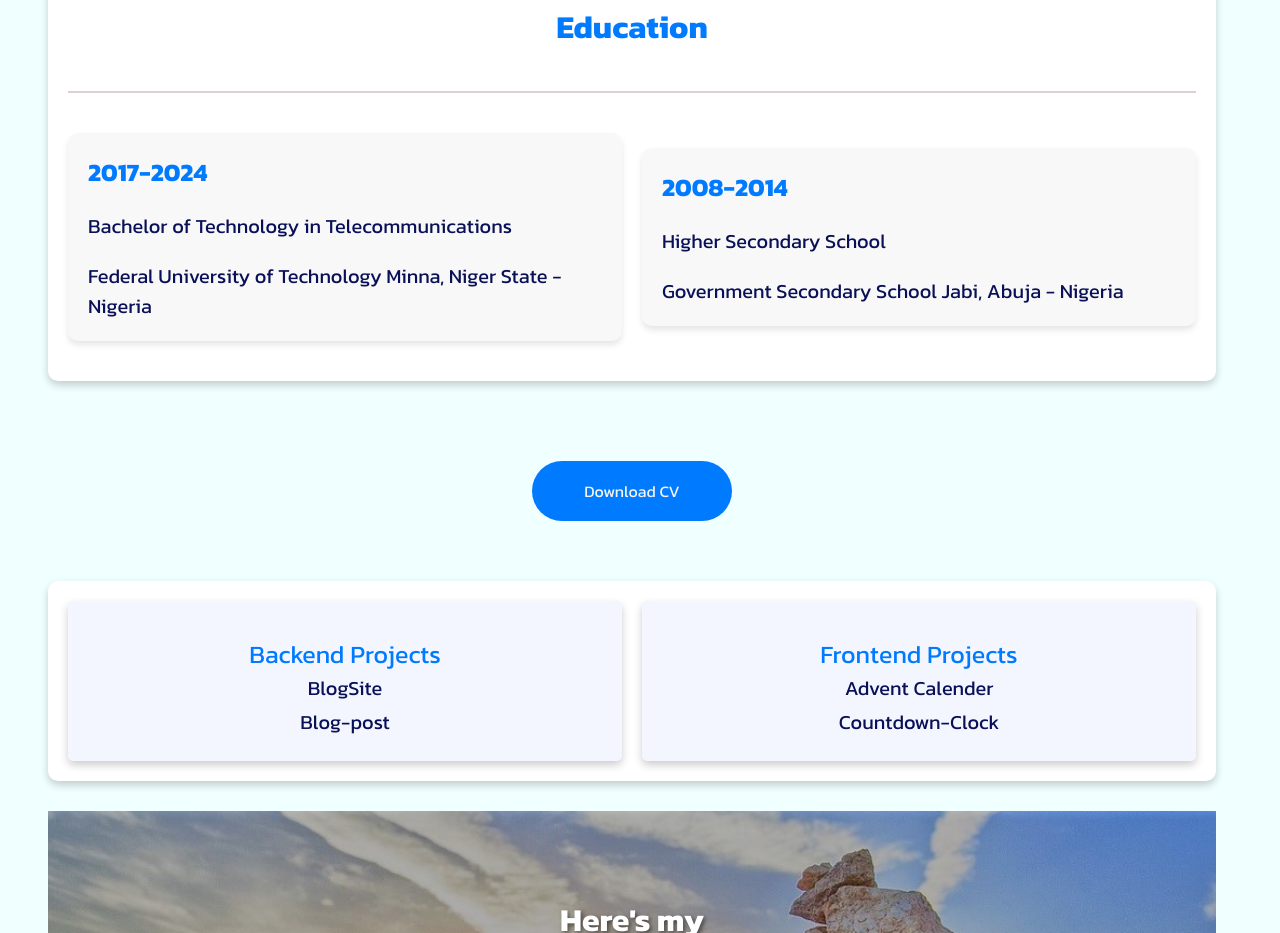
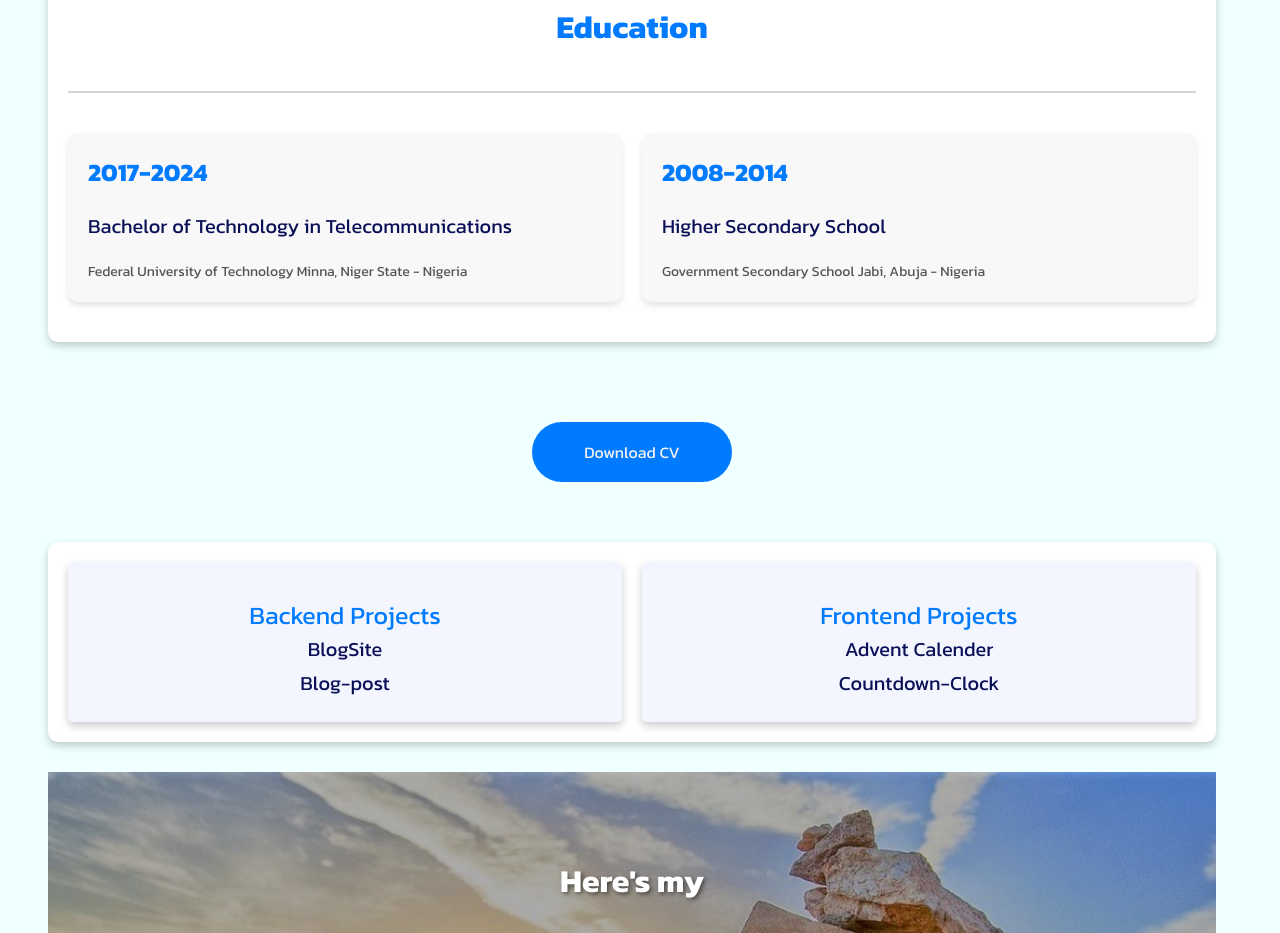
Before and after one commit to MM696/Portfolio, a plain HTML site: page index.html in a window 1280 px wide. Shown: the part 2707-3640 px from the top of the page. Drawn offline with Linux system fonts and the light colour scheme; a web font is replaced by a local one.

Commit message:
initial commit was made here

```diff
--- a/index.html
+++ b/index.html
@@ -100,10 +100,14 @@
 
   <div class="jox-p">Education</div>
       <div class="line-two"></div>
-      <div class="box3"><span class="jox-q">2017-2024</span><p>Bachelor of Technology in Telecommunications</p>Federal University of Technology Minna, Niger State - Nigeria</div>
+      <div class="box3">
+        <span class="jox-q">2017-2024</span>
+        <p>Bachelor of Technology in Telecommunications</p>
+        <div class="txtstyle">Federal University of Technology Minna, Niger State - Nigeria</div>
       </div>
       <div class="box4">
-        <span class="jox-q">2008-2014</span><p>Higher Secondary School</p>Government Secondary School Jabi, Abuja - Nigeria </div>
+        <span class="jox-q">2008-2014</span><p>Higher Secondary School</p><div class="txtstyle">Government Secondary School Jabi, Abuja - Nigeria</div>
+      </div>
   </section>
         <div class="btn">
           <a href="https://acrobat.adobe.com/id/urn:aaid:sc:EU:55244aed-426d-414f-9396-c980e19f5cfd" download="CV">
--- a/styles.css
+++ b/styles.css
@@ -282,6 +282,11 @@ span {
     letter-spacing: 1px;
 }
 
+.txtstyle {
+  font-size: 14px;
+  color: #555;
+}
+
 /* Button styling */
 
 .button {
@@ -458,15 +463,6 @@ span {
 }
 
 /* Box styling */
-/*.box-one {
-    position: relative;
-    left: 15%;
-    height: 220px;
-    width: 480px;
-    background-color: #F4F6FF;
-    margin-top: 65vh;
-    border-radius: 5px;
-}*/
 
 .jox-q {
     font-size: 25px;
```
